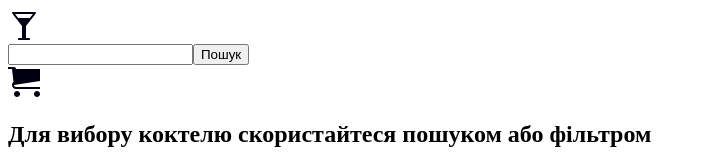
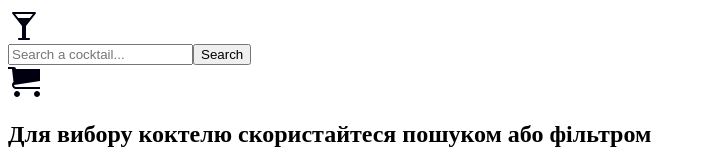
Before and after one commit to Kate-Marfa/cocktail-bar-site, a React (Create React App) app: page / in a window 1280 px wide. Shown: the top 160 px of the page, without its empty margins (0-706 px from the left). Built offline with nearby package versions, Linux system fonts and the light colour scheme; no server answers.

Commit message:
Added routes

```diff
--- a/src/App.js
+++ b/src/App.js
@@ -1,11 +1,20 @@
-import React from "react";
-import { Router } from "react-router-dom";
-import { Link } from "react-router-dom";
+import React, { useState } from "react";
+import { Link, useNavigate } from "react-router-dom";
 import logo from "./glass2.svg";
-import cart from './cart.svg'
+import cart from "./cart.svg";
 import AppRoutes from "./AppRoutes";
 
 function App() {
+  const [searchInput, setSearchInput] = useState("");
+  const [searchQuery, setSearchQuery] = useState("");
+
+  const navigate = useNavigate();
+
+  const onSubmit = (e) => {
+    e.preventDefault();
+    setSearchQuery(searchInput);
+    navigate("/all-cocktails")
+  };
   return (
     <div className="App">
       <header>
@@ -14,14 +23,23 @@ function App() {
             <img src={logo} alt="logo" />
           </Link>
         </div>
-        <input type="text" />
-        <button type="button">Пошук</button>
+        <form onSubmit={onSubmit}>
+          <input
+            type="text"
+            id="input-cocktail"
+            placeholder="Search a cocktail..."
+            value={searchInput}
+            onChange={(e) => setSearchInput(e.target.value)}
+          />
+          <button type="submit">Search</button>
+        </form>
+
         <div className="cart">
           <img src={cart} alt="cart" />
         </div>
       </header>
       <main>
-        <AppRoutes />
+        <AppRoutes searchQuery={searchQuery} />
       </main>
       <footer></footer>
     </div>
--- a/src/AppRoutes.js
+++ b/src/AppRoutes.js
@@ -1,13 +1,18 @@
 import React from "react";
-import {Route, Routes } from "react-router-dom";
+import { Route, Routes, useParams } from "react-router-dom";
 import { MainPage } from "./main-page";
+import CocktailList from "./cocktail-list";
+import CocktailDetails from "./cocktailDetails";
 
-export default function AppRoutes() {
+export default function AppRoutes({ searchQuery }) {
   return (
     <Routes>
       <Route exact path="/" element={<MainPage />} />
-      <Route path="/all-cocktails" element={<MainPage />} />
-      <Route exact path="/cocktail" element={<MainPage />} />
+      <Route
+        path="/all-cocktails"
+        element={<CocktailList searchQuery={searchQuery} />}
+      />
+      <Route exact path="/all-cocktails/:id" element={<CocktailDetails />} />
     </Routes>
   );
-  }
+}
```
